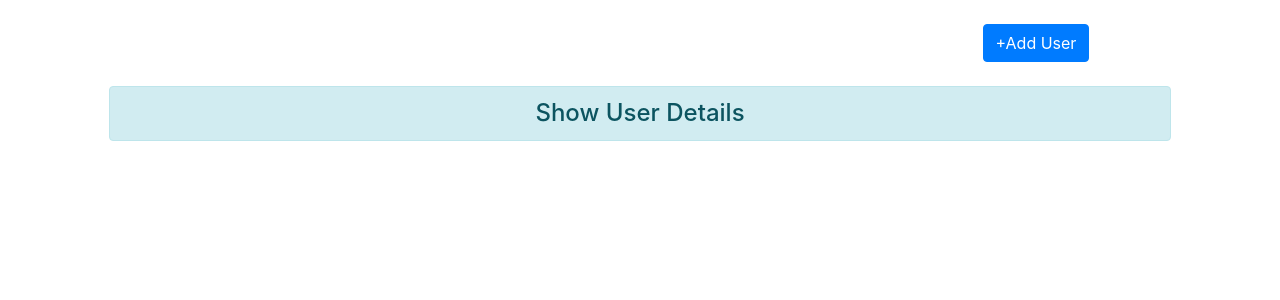
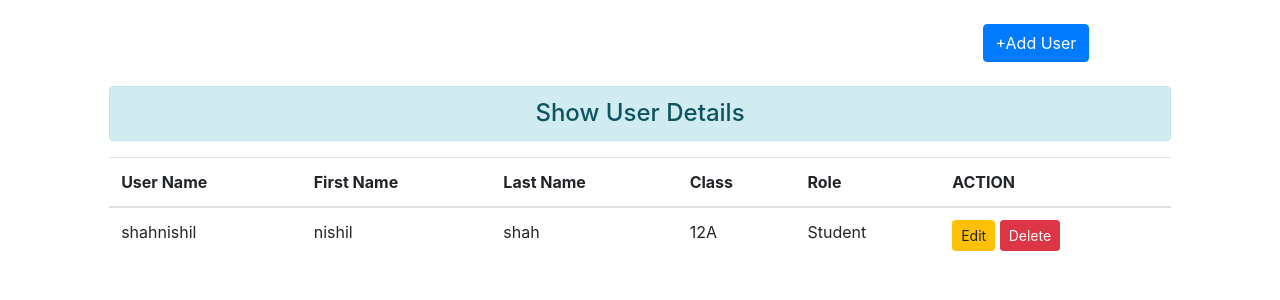
Before and after one commit to Aagam41/MySchoolPriv, a Django app: template MySchoolSource/templates/user/user_detail.html in a window 1280 px wide. Shown: the part 112-412 px from the top of the page. Run offline with Django 3.2, Linux system fonts and the light colour scheme; the template is opened without the code that fills it, so the values that code supplies are empty; parts of the project's set-up code (start-up, migrations or seed data) failed here and were passed over; some libraries are stand-ins or nearby versions.

Commit message:
Update user_detail.html

```diff
--- a/MySchoolSource/templates/user/user_detail.html
+++ b/MySchoolSource/templates/user/user_detail.html
@@ -1,3 +1,4 @@
+
 {% extends 'user/staff_sidebar.html' %}
 
 {% block navbar %}
@@ -48,7 +49,6 @@
   </div>
 </nav>
 </nav>
-
 {% endblock %}
 
 {% block body %}
@@ -64,32 +64,30 @@
         <div class="row">
             <div class="col-sm-10 offset-1" >
             <h4 class="text-center alert alert-info">Show User Details</h4>
-        {% if stu %}
         <table class="table table-hover">
             <thead>
                 <th scope="col">User Name</th>
                 <th scope="col">First Name</th>
                 <th scope="col">Last Name</th>
-                <th scope="col">Email</th>
+                <th scope="col">Class</th>
+                <th scope="col">Role</th>
                 <th scope="col">ACTION</th>
             </thead>
             <tbody>
-              {% for st in stu %}
             <tr>
-                <td scope="row"></td>
-                <td scope="row"></td>
-                <td></td>
-                <td></td>
+                <td scope="row">shahnishil</td>
+                <td scope="row">nishil</td>
+                <td scope="row">shah</td>
+                <td scope="row">12A</td>
+                <td scope="row">Student</td>
                 <td>
-                    <a href="#" class="btn btn-warning btn-sm">Edit</a>
+                    <a href="/edit_user" class="btn btn-warning btn-sm">Edit</a>
+
+                    <a href="#" class="btn btn-danger btn-sm">Delete</a>
                 </td>
             </tr>
-              {% endfor %}
             </tbody>
         </table>
-        {% else %}
-        {% endif %}
-    </div>
- </div>
-
+        </div>
+        </div>
 {% endblock %}
```
